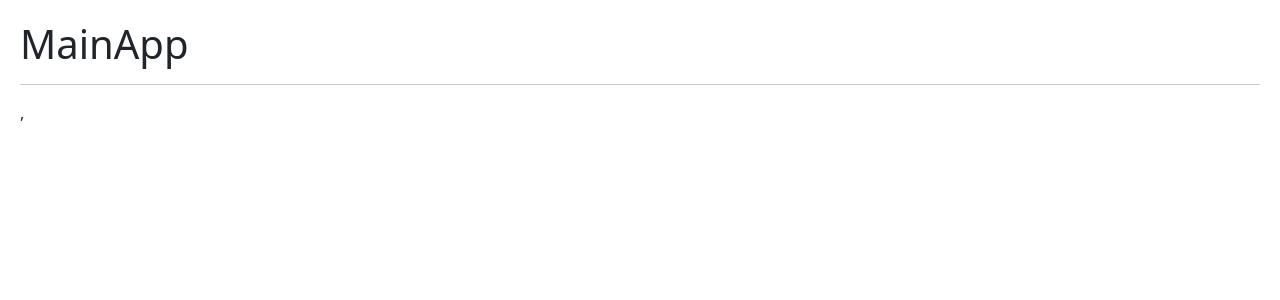
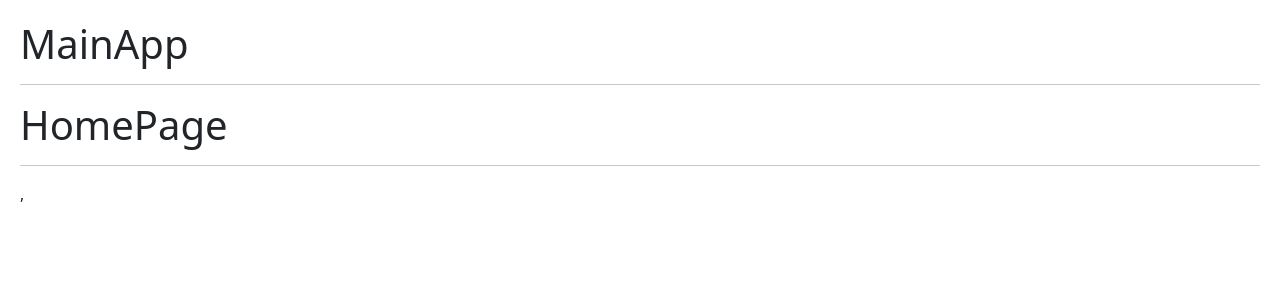
Before and after one commit to VergaraVictor/React, a React (Vite) app in the folder React/05-hook-app/: page / in a window 1280 px wide. Shown: the top 300 px of the page. Built offline with nearby package versions, Linux system fonts and the light colour scheme.

Commit message:
ConfigurarRouterEnReact

```diff
--- a/React/05-hook-app/src/09-useContext/MainApp.jsx
+++ b/React/05-hook-app/src/09-useContext/MainApp.jsx
@@ -1,9 +1,23 @@
+import { Navigate, Route, Routes } from "react-router-dom"
+import { HomePage } from "./HomePage"
+import { AboutPage } from "./AboutPage"
+import { LoginPage } from "./LoginPage"
 
 export const MainApp = () => {
   return (
     <>
         <h1>MainApp</h1>
         <hr />
+
+        <Routes>
+          <Route path="/" element={ <HomePage />} />
+          <Route path="login" element={ <LoginPage />} />
+          <Route path="about" element={ <AboutPage />} />
+
+          {/* <Route path="/*" element={<LoginPage />} /> */}
+          <Route path="/*" element={ <Navigate to="/about" /> } />
+
+        </Routes>
     </>
   )
 }
```
